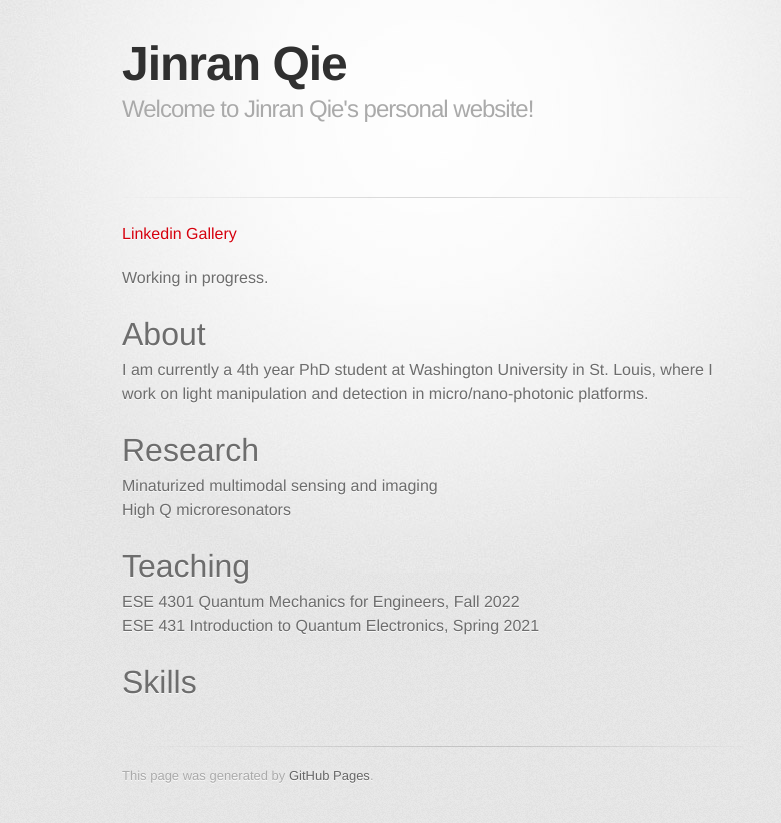
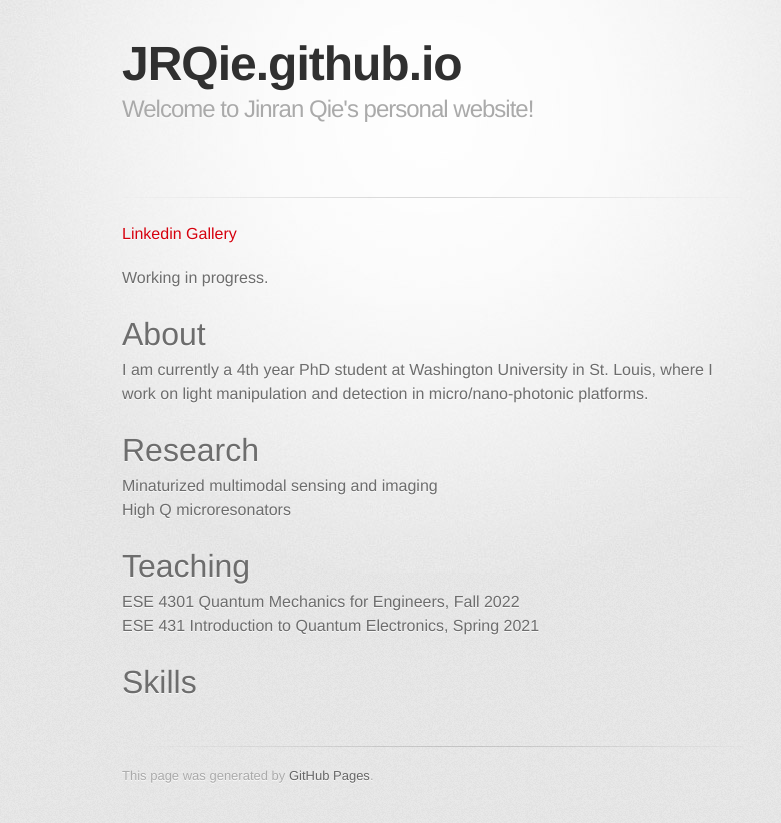
Before and after one commit to JRQie/JRQie.github.io, a Jekyll site: the page built from index.md, in a window 1280 px wide. Shown: the top 823 px of the page, without its empty margins (208-989 px from the left). Built offline with Jekyll 4.4.1, drawn with Linux system fonts in a browser that asks for light colours; some web fonts are replaced.

Commit message:
Update default.html

```diff
--- a/_layouts/default.html
+++ b/_layouts/default.html
@@ -19,7 +19,7 @@
       <div class="inner">
 
         <header>
-          <h1>{{ page.title | default: site.title | default: site.github.repository_name }}</h1>
+          <h1>{{ page.title | default: Jinran Qie | default: site.github.repository_name }}</h1>
           <h2>{{ page.description | default: site.description | default: site.github.project_tagline }}</h2>
         </header>
         <section id="downloads" class="clearfix">
```
